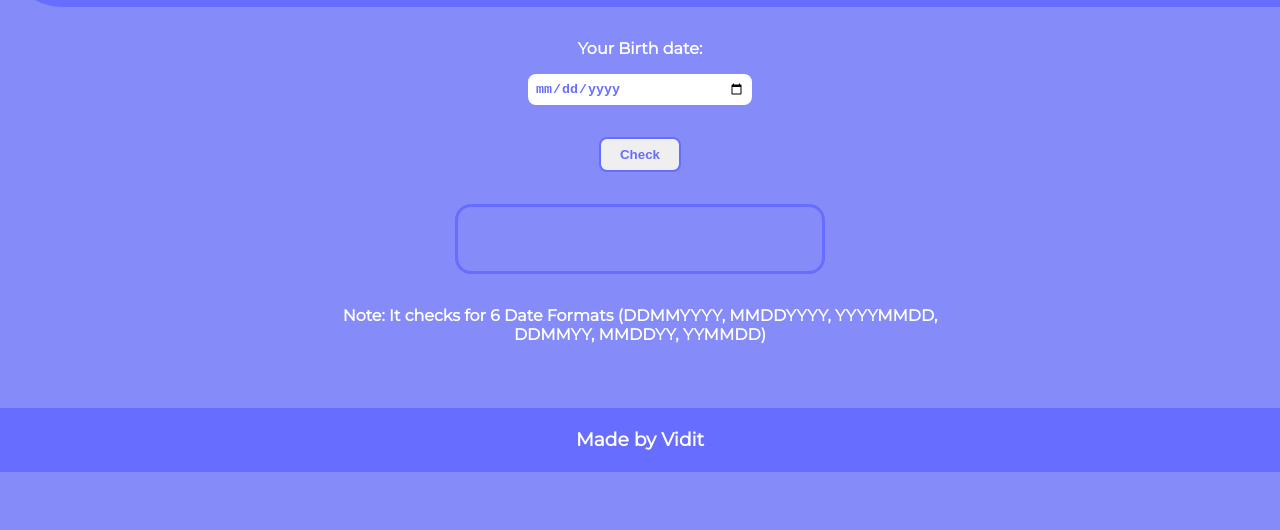
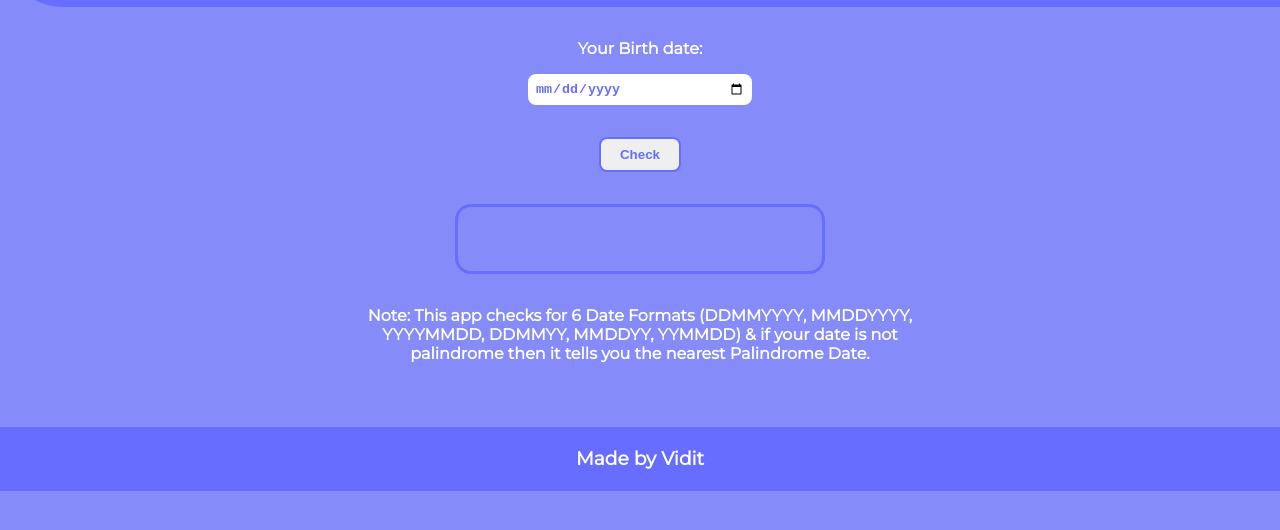
Before and after one commit to ViditAwasthi/Is-your-birthday-palindrome, a plain HTML site: page index.html in a window 1280 px wide. Shown: the part 100-630 px from the top of the page. Drawn offline with Linux system fonts and the light colour scheme.

Commit message:
changed text

```diff
--- a/index.html
+++ b/index.html
@@ -21,7 +21,7 @@
         <div id="result-div">
 
         </div>
-        <h4>Note: It checks for 6 Date Formats (DDMMYYYY, MMDDYYYY, YYYYMMDD, DDMMYY, MMDDYY, YYMMDD) </h4>
+        <h4>Note: This app checks for 6 Date Formats (DDMMYYYY, MMDDYYYY, YYYYMMDD, DDMMYY, MMDDYY, YYMMDD) & if your date is not palindrome then it tells you the nearest Palindrome Date.</h4>
     </div>
     <footer>
         <h3>Made by Vidit</h3>
```
